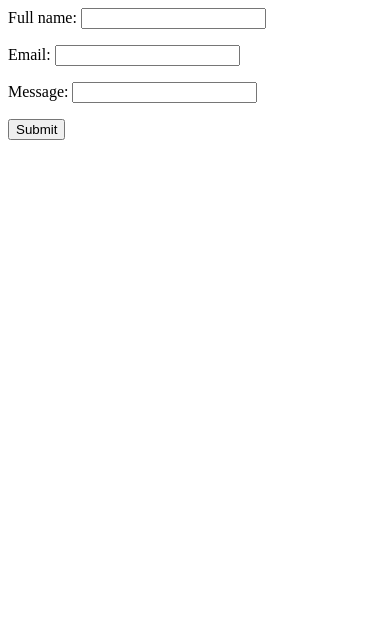
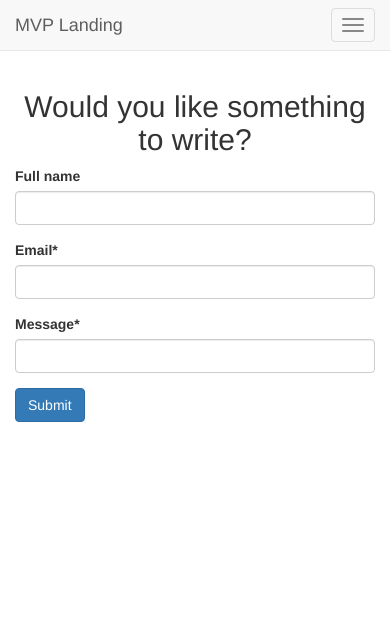
Before and after one commit to MengstuAlem/CodingEntrepreneurs, a Django app: page /contact/ in a window 390 px wide. Shown: the top 621 px of the page. Before the commit the page ends 140 px from the top, so only its background shows below. Run offline with Django 3.2, Linux system fonts and the light colour scheme; some libraries are stand-ins or nearby versions.

Commit message:
forms customisation

```diff
--- a/newsletter/templates/forms.html
+++ b/newsletter/templates/forms.html
@@ -1,5 +1,26 @@
-<form method="POST" action="">
-    {% csrf_token %}
-    {{ form.as_p }}
-    <input type="submit" value="Submit">
-</form>
+{% extends 'base.html' %}
+{% load crispy_forms_tags %}
+
+{%  block content %}
+
+
+
+    <div class="row">
+        <div class="col-md-6 col-sm-offset-3">
+
+            {% if title %}
+                <div class="row">
+                    <div class="col-sm-12"><h2 style="{% if title_center %}text-align: center;{% endif %}">{{ title }}</h2></div>
+                </div>
+            {% endif %}
+
+            <form method="POST" action="">
+                {% csrf_token %}
+                {{ form|crispy }}
+                <input class="btn btn-primary" type="submit" value="Submit">
+            </form>
+
+        </div>
+    </div>
+
+{% endblock %}
--- a/newsletter/views.py
+++ b/newsletter/views.py
@@ -6,6 +6,7 @@
 
 
 def contact(request):
+
     form = ContactForm(request.POST or None)
     if form.is_valid():
         # for key in form.cleaned_data:
@@ -25,6 +26,8 @@
 
     context = {
         'form': form,
+        'title': 'Would you like something to write?',
+        'title_center': True,
     }
     return render(request, 'forms.html', context)
 
--- a/templates/base.html
+++ b/templates/base.html
@@ -30,9 +30,6 @@
       <script src="https://oss.maxcdn.com/respond/1.4.2/respond.min.js"></script>
     <![endif]-->
 
-
-
-
   </head>
 
   <body>
@@ -40,10 +37,10 @@
     {% include 'navbar.html' %}
 
     <div class="container">
-        <div class="jumbotron">
-        {% block jumbotron_content %}
+
+        {% block jumbotron %}
+
         {% endblock %}
-        </div>
 
         {% block content %}
 
--- a/templates/home.html
+++ b/templates/home.html
@@ -11,7 +11,8 @@
 {% endblock %}
 </style>
 
-{% block jumbotron_content %}
+{% block jumbotron %}
+    <div class="jumbotron">
         <div class="row">
 
             <div class="col-sm-8">
@@ -26,7 +27,7 @@
             </div>
 
         </div>
-
+    </div>
 {% endblock %}
 
 {% block content %}
--- a/templates/navbar.html
+++ b/templates/navbar.html
@@ -8,7 +8,7 @@
             <span class="icon-bar"></span>
             <span class="icon-bar"></span>
           </button>
-          <a class="navbar-brand" href="/">MVP Langing</a>
+          <a class="navbar-brand" href="/">MVP Landing</a>
         </div>
         <div id="navbar" class="navbar-collapse collapse">
           <ul class="nav navbar-nav">
```
Lines whose indentation alone changed are shown as unchanged.
